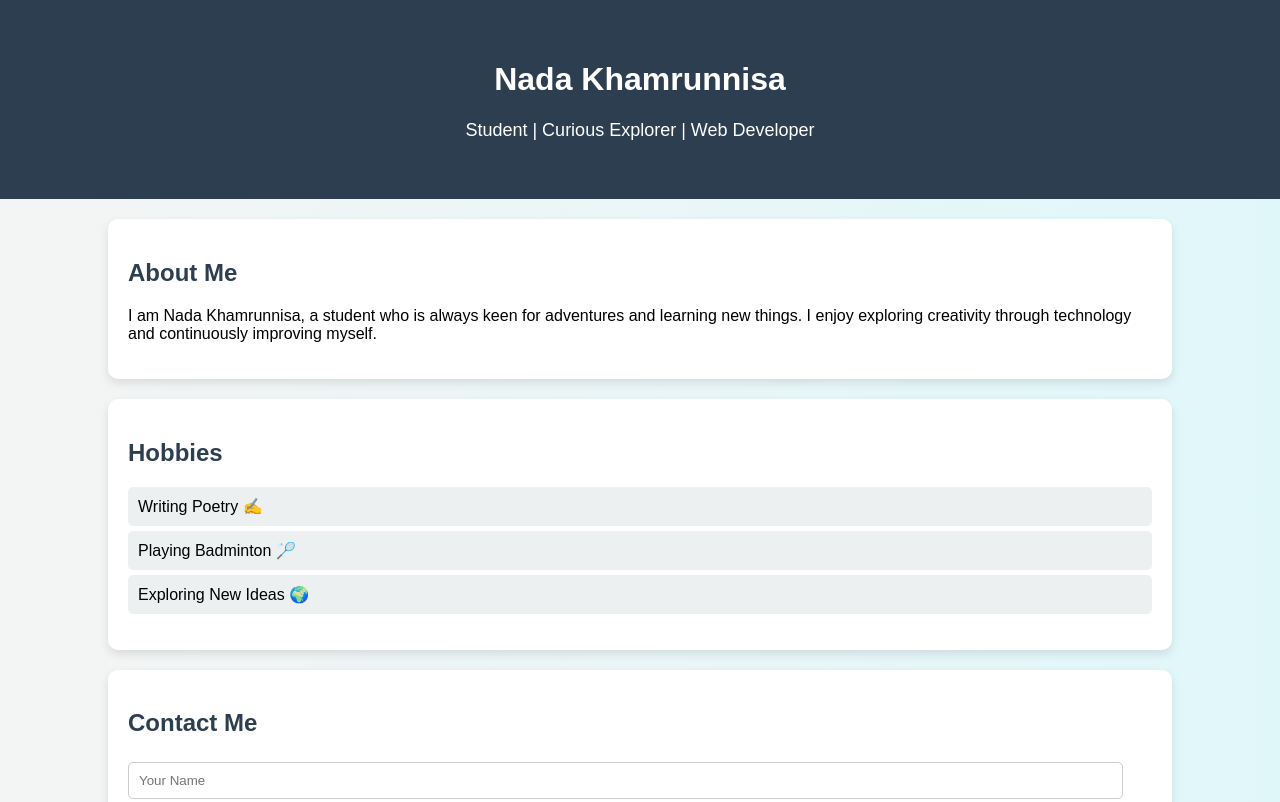
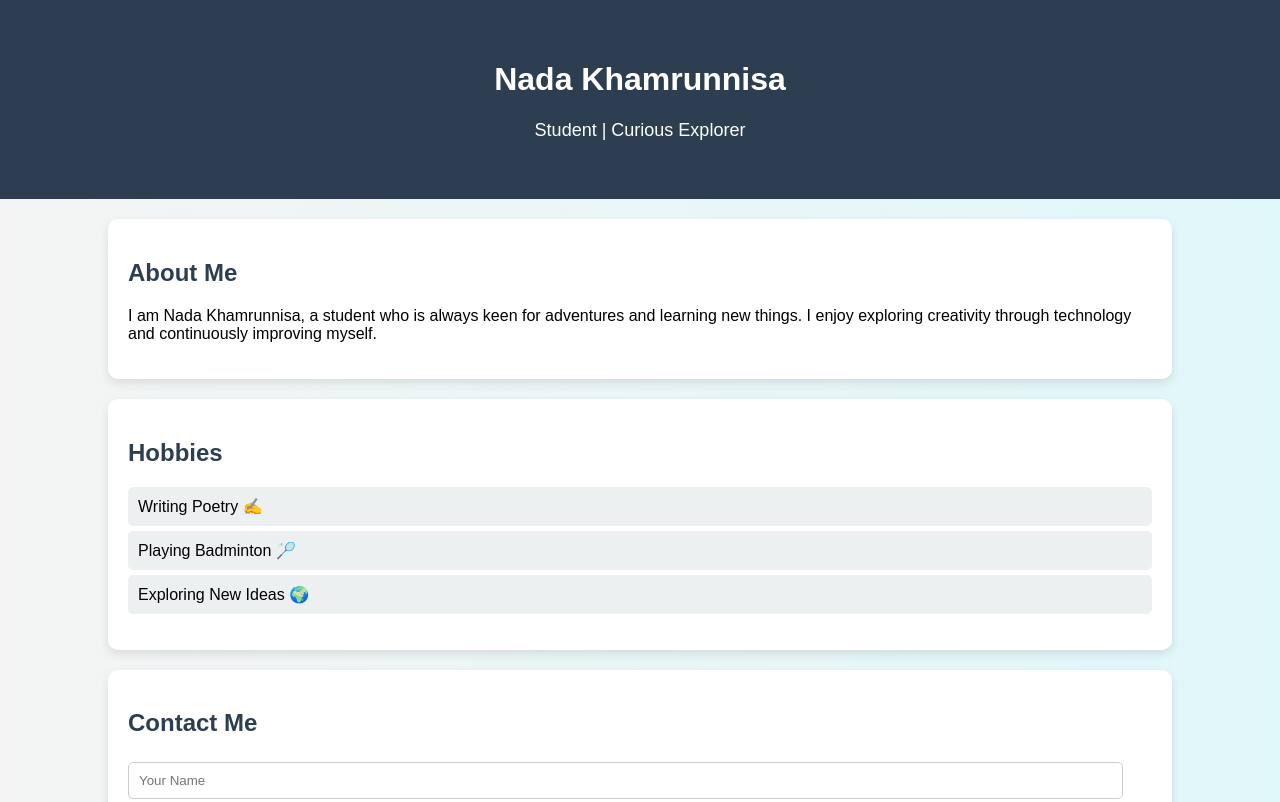
Before and after one commit to nada-student/student-profile-webapp, a plain HTML site: page frontend/index.html in a window 1280 px wide. Shown: the top 802 px of the page. Drawn offline with Linux system fonts and the light colour scheme.

Commit message:
Removed web developer from intro

```diff
--- a/frontend/index.html
+++ b/frontend/index.html
@@ -10,7 +10,7 @@
   <!-- HEADER -->
   <header>
     <h1>Nada Khamrunnisa</h1>
-    <p>Student | Curious Explorer | Web Developer</p>
+    <p>Student | Curious Explorer</p>
   </header>
 
   <!-- ABOUT -->
```
